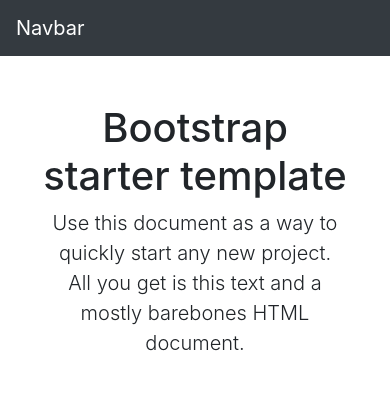
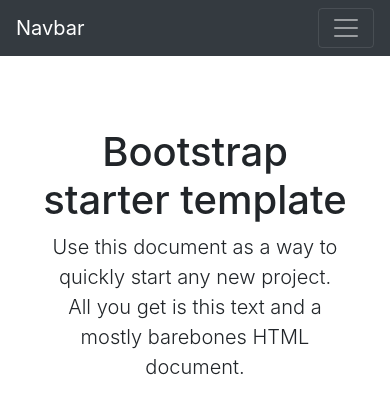
Before and after one commit to mattlean/lean-react-starter, a React app: page /bootstrap_starter_template in a window 390 px wide. Shown: the top 414 px of the page. Built offline with nearby package versions, Linux system fonts and the light colour scheme.

Commit message:
Add mobile menu drawer on Bootstrap Starter Template

```diff
--- a/src/components/BSStarterTemplate.jsx
+++ b/src/components/BSStarterTemplate.jsx
@@ -12,7 +12,7 @@
         { aClass: 'disabled', href: '#', text: 'Disabled' }
       ]}
     />
-    <div className="container">
+    <main className="container">
       <div className="starter-template">
         <h1>Bootstrap starter template</h1>
         <p className="lead">
@@ -21,7 +21,7 @@
           All you get is this text and a mostly barebones HTML document.
         </p>
       </div>
-    </div>
+    </main>
   </div>
 );
 
--- a/src/components/MainNav.jsx
+++ b/src/components/MainNav.jsx
@@ -2,6 +2,8 @@
 import { Link } from 'react-router-dom';
 
 const MainNav = () => (
+  <div id="main-nav">
+    <h1>Lean React Starter</h1>
     <ul className="nav flex-column">
       <li className="nav-item">
         <Link className="nav-link" to="/hello_world">
@@ -15,6 +17,7 @@
         </Link>
       </li>
     </ul>
+  </div>
 );
 
 export default MainNav;
--- a/src/components/Navbar.jsx
+++ b/src/components/Navbar.jsx
@@ -1,6 +1,6 @@
 // @flow
 
-import React from 'react';
+import React, { Component } from 'react';
 
 import NavItem from './NavItem';
 
@@ -16,12 +16,25 @@
   navItems?: Array<NavItemObj>
 };
 
-const Navbar = (props: Props) => {
+type State = {
+  navbarsExampleDefaultClass: string
+};
+
+class Navbar extends Component<Props, State> {
+  constructor(props: Props) {
+    super(props);
+
+    this.state = {
+      navbarsExampleDefaultClass: 'navbar-collapse collapse'
+    };
+  }
+
+  render() {
     const navItemList = [];
 
-  if (props.navItems) {
-    if (props.navItems.length > 0) {
-      Object.values(props.navItems).forEach(navItem => {
+    if (this.props.navItems) {
+      if (this.props.navItems.length > 0) {
+        Object.values(this.props.navItems).forEach(navItem => {
           navItemList.push(
             <NavItem
               key={navItem.text}
@@ -38,9 +51,26 @@
     return (
       <nav className="navbar navbar-expand-md navbar-dark bg-dark fixed-top">
         <a className="navbar-brand" href="/bootstrap_starter_template">
-        {props.brand}
+          {this.props.brand}
         </a>
-      <div className="collapse navbar-collapse" id="navbarsExampleDefault">
+        <button
+          className="navbar-toggler collapsed"
+          onClick={() => {
+            this.setState(prevState => {
+              let classVal = 'navbar-collapse collapse';
+
+              if (prevState.navbarsExampleDefaultClass === 'navbar-collapse collapse') {
+                classVal += ' show';
+              }
+
+              return { navbarsExampleDefaultClass: classVal };
+            });
+          }}
+          type="button"
+        >
+          <span className="navbar-toggler-icon" />
+        </button>
+        <div className={this.state.navbarsExampleDefaultClass} id="navbarsExampleDefault">
           <ul className="navbar-nav mr-auto">{navItemList}</ul>
           <form className="form-inline my-2 my-lg-0">
             <input className="form-control mr-sm-2" type="text" placeholder="Search" aria-label="Search" />
@@ -51,8 +81,7 @@
         </div>
       </nav>
     );
-};
-
-Navbar.defaultProps = { brand: '', navItems: [] };
+  }
+}
 
 export default Navbar;
--- a/src/style.scss
+++ b/src/style.scss
@@ -1,6 +1,6 @@
-@import "~bootstrap/scss/bootstrap";
+@import '~bootstrap/scss/bootstrap';
 
 .starter-template {
-  padding: 3rem 1.5rem;
+  padding: 8rem 1.5rem 3rem;
   text-align: center;
 }
```
Also changed, not shown: src/index.ejs. Lines whose indentation alone changed are shown as unchanged.
